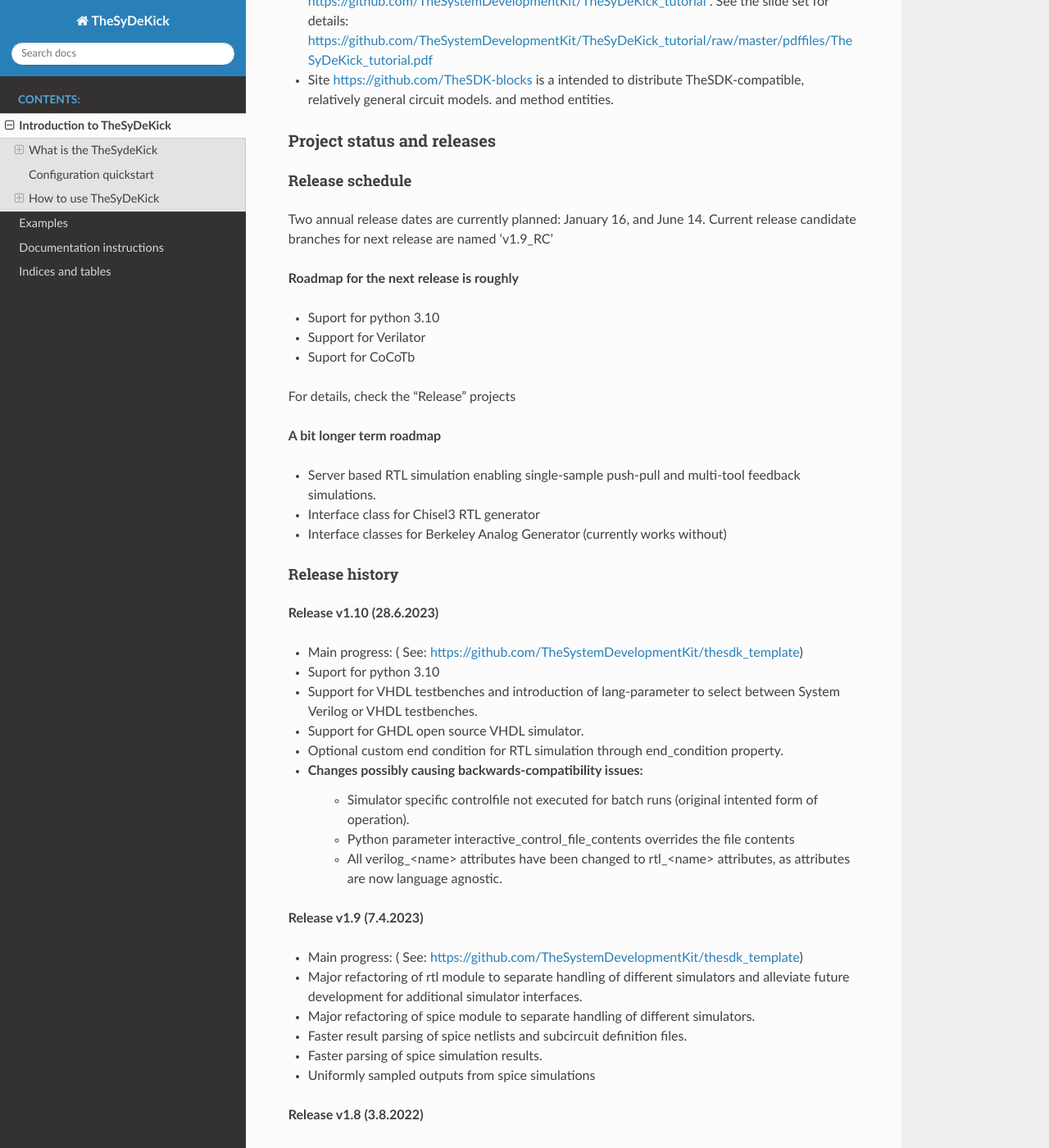
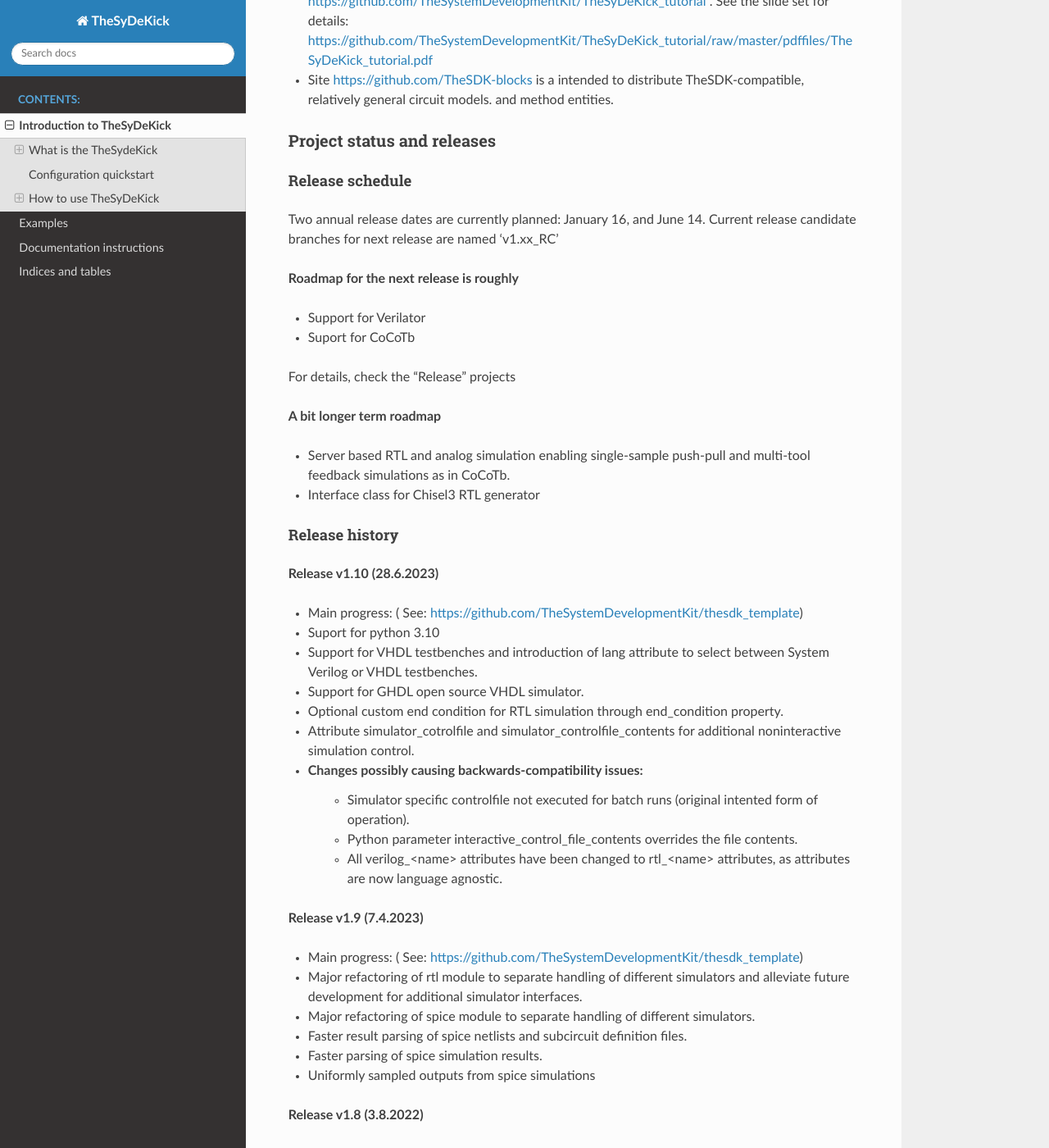
Before and after one commit to TheSystemDevelopmentKit/thesdk_template, a Sphinx documentation site: the page built from doc/source/introduction.rst, in a window 1280 px wide and 1400 px high, scrolled down 2332 px. Shown: the whole window at 82% size. Built offline with Sphinx 7.4.7 and the Read the Docs theme 2.0.0, drawn with Linux system fonts in a browser that asks for light colours; formulas are drawn with MathJax 3.

Commit message:
Update docs for release v1.10

```diff
--- a/doc/source/introduction.rst
+++ b/doc/source/introduction.rst
@@ -86,11 +86,10 @@ Project status and releases
 ---------------------------
 Release schedule
 ................
-Two annual release dates are currently planned: January 16, and June 14. Current release candidate branches for next release are named 'v1.9_RC'
+Two annual release dates are currently planned: January 16, and June 14. Current release candidate branches for next release are named 'v1.xx_RC'
 
 **Roadmap for the next release is roughly**
 
-* Suport for python 3.10
 * Support for Verilator
 * Suport for CoCoTb
 
@@ -98,9 +97,8 @@ For details, check the "Release" projects
 
 **A bit longer term roadmap**
 
-* Server based RTL simulation enabling single-sample push-pull and multi-tool feedback simulations.
+* Server based RTL and analog simulation enabling single-sample push-pull and multi-tool feedback simulations as in CoCoTb.
 * Interface class for Chisel3 RTL generator
-* Interface classes for Berkeley Analog Generator (currently works without)
 
 Release history
 ...............
@@ -108,12 +106,13 @@ Release history
 
 * Main progress: ( See: https://github.com/TheSystemDevelopmentKit/thesdk_template)
 * Suport for python 3.10
-* Support for VHDL testbenches and introduction of lang-parameter to select between System Verilog or VHDL testbenches.
+* Support for VHDL testbenches and introduction of lang attribute to select between System Verilog or VHDL testbenches.
 * Support for GHDL open source VHDL simulator.
 * Optional custom end condition for RTL simulation through end_condition property.
+* Attribute simulator_cotrolfile and simulator_controlfile_contents for additional noninteractive simulation control.
 * Changes possibly causing backwards-compatibility issues:
     * Simulator specific controlfile not executed for batch runs (original intented form of operation).
-    * Python parameter interactive_control_file_contents overrides the file contents
+    * Python parameter interactive_control_file_contents overrides the file contents.
     * All verilog_<name> attributes have been changed to rtl_<name> attributes, as attributes are now language agnostic.
 
 **Release v1.9 (7.4.2023)**
```
